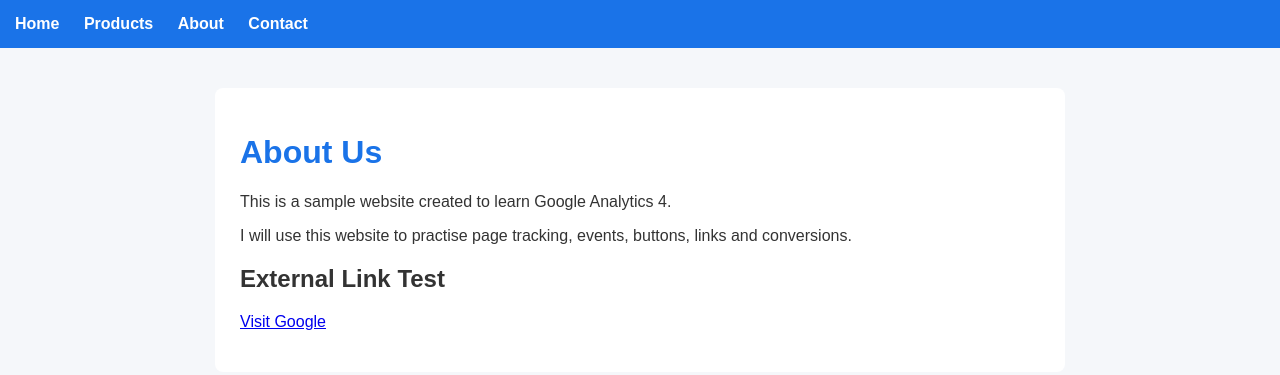
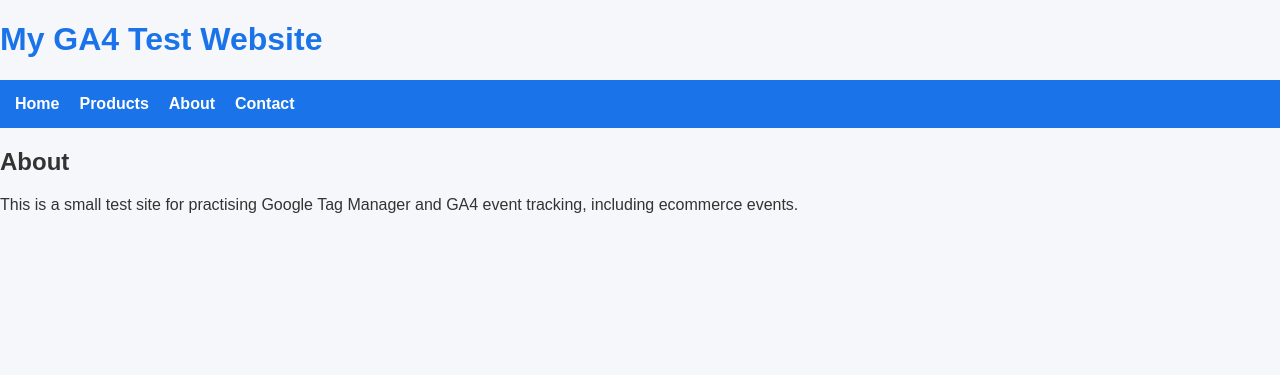
Before and after one commit to Sajith-data/Test-Website, a plain HTML site: page about.html in a window 1280 px wide. Drawn offline with Linux system fonts and the light colour scheme.

Commit message:
Revise About page for GA4 and Tag Manager integration
Updated the structure and content of the About page to include Google Tag Manager and GA4 event tracking information.

```diff
--- a/about.html
+++ b/about.html
@@ -1,47 +1,17 @@
 <!DOCTYPE html>
 <html lang="en">
 <head>
-    <script async src="https://www.googletagmanager.com/gtm.js?id=GTM-5XDZP6DF"></script>
-<script>
-  window.dataLayer = window.dataLayer || [];
-  function gtag(){dataLayer.push(arguments);}
-  gtag('js', new Date());
-</script>
-    <meta charset="UTF-8">
-    <meta name="viewport" content="width=device-width, initial-scale=1.0">
-    <title>About - My GA4 Test Website</title>
-    <link rel="stylesheet" href="style.css">
+<meta charset="utf-8">
+<meta name="viewport" content="width=device-width, initial-scale=1">
+<title>About - My GA4 Test Website</title>
+<script>window.dataLayer = window.dataLayer || [];</script>
+<script>(function(w,d,s,l,i){w[l]=w[l]||[];w[l].push({"gtm.start":new Date().getTime(),event:"gtm.js"});var f=d.getElementsByTagName(s)[0],j=d.createElement(s),dl=l!="dataLayer"?"&l="+l:"";j.async=true;j.src="https://www.googletagmanager.com/gtm.js?id="+i+dl;f.parentNode.insertBefore(j,f);})(window,document,"script","dataLayer","GTM-5XDZP6DF");</script>
+<link rel="stylesheet" href="style.css">
 </head>
-
 <body>
-
-<nav>
-    <a href="index.html">Home</a>
-    <a href="products.html">Products</a>
-    <a href="about.html">About</a>
-    <a href="contact.html">Contact</a>
-</nav>
-
-<main>
-    <h1>About Us</h1>
-
-    <p>
-        This is a sample website created to learn Google Analytics 4.
-    </p>
-
-    <p>
-        I will use this website to practise page tracking,
-        events, buttons, links and conversions.
-    </p>
-
-    <h2>External Link Test</h2>
-
-    <p>
-        <a href="https://www.google.com" target="_blank">
-            Visit Google
-        </a>
-    </p>
-</main>
-
+<h1>My GA4 Test Website</h1>
+<nav><a href="index.html">Home</a><a href="products.html">Products</a><a href="about.html">About</a><a href="contact.html">Contact</a></nav>
+<h2>About</h2>
+<p>This is a small test site for practising Google Tag Manager and GA4 event tracking, including ecommerce events.</p>
 </body>
 </html>
```
